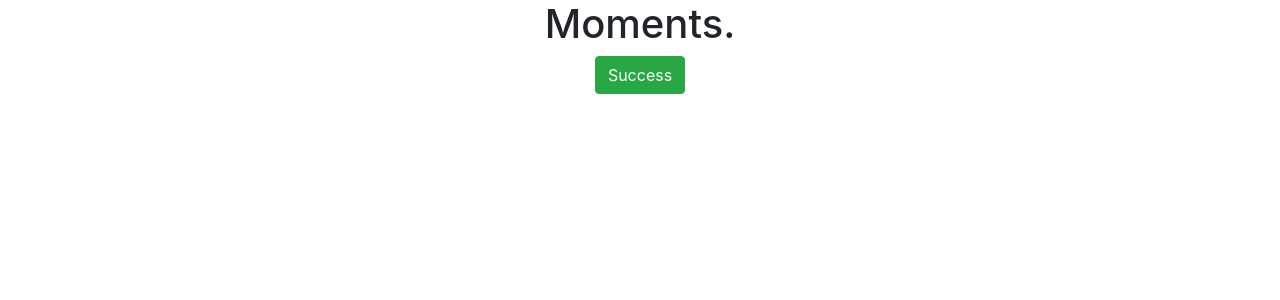
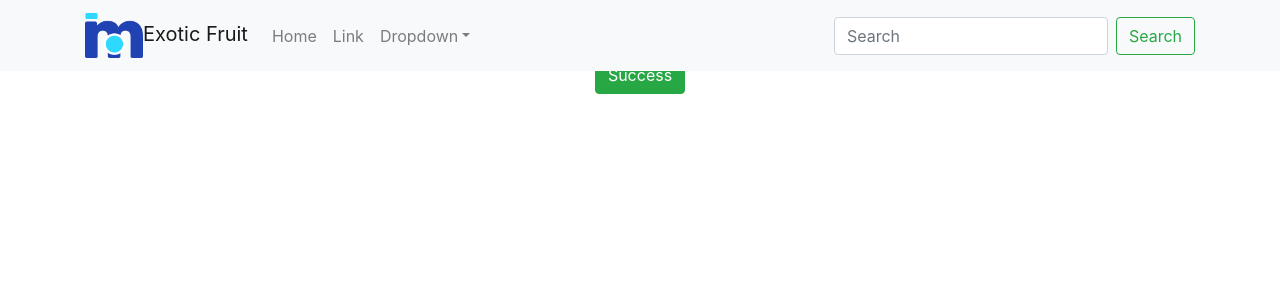
Before and after one commit to ajorgensen89/moments, a React (Create React App) app: page / in a window 1280 px wide. Shown: the top 300 px of the page. Built offline with nearby package versions, Linux system fonts and the light colour scheme.

Commit message:
nav bar and favicon

```diff
--- a/public/index.html
+++ b/public/index.html
@@ -3,7 +3,7 @@
 
 <head>
   <meta charset="utf-8" />
-  <link rel="icon" href="%PUBLIC_URL%/favicon.ico" />
+  <link rel="icon" href="%PUBLIC_URL%/favicon-16x16.png" />
   <meta name="viewport" content="width=device-width, initial-scale=1" />
   <meta name="theme-color" content="#000000" />
   <meta name="description" content="Web site created using create-react-app" />
--- a/src/App.js
+++ b/src/App.js
@@ -1,9 +1,11 @@
 import './App.css';
 import Button from 'react-bootstrap/Button';
+import NavBar from './components/NavBar';
 
 function App() {
   return (
     <div className="App">
+      <NavBar />
       <h1>Moments.</h1>{' '}
       <Button variant="success">Success</Button>{' '}
     </div>
--- /dev/null
+++ b/src/components/NavBar.js
@@ -0,0 +1,33 @@
+import React from "react";
+import { Navbar, Container, Nav, NavDropdown, Form, FormControl } from "react-bootstrap";
+import Button from 'react-bootstrap/Button';
+import logo from '../assets/logo.png'
+
+
+const NavBar = () => {
+    return <Navbar bg="light" expand="md" fixed="top">
+        <Container>
+            <Navbar.Brand href="#home"><img src={logo} alt="logo" height="45" />Exotic Fruit</Navbar.Brand>
+            <Navbar.Toggle aria-controls="basic-navbar-nav" />
+            <Navbar.Collapse id="basic-navbar-nav">
+                <Nav className="mr-auto">
+                    <Nav.Link href="#home">Home</Nav.Link>
+                    <Nav.Link href="#link">Link</Nav.Link>
+                    <NavDropdown title="Dropdown" id="basic-nav-dropdown">
+                        <NavDropdown.Item href="#action/3.1">Action</NavDropdown.Item>
+                        <NavDropdown.Item href="#action/3.2">Another action</NavDropdown.Item>
+                        <NavDropdown.Item href="#action/3.3">Something</NavDropdown.Item>
+                        <NavDropdown.Divider />
+                        <NavDropdown.Item href="#action/3.4">Separated link</NavDropdown.Item>
+                    </NavDropdown>
+                </Nav>
+                <Form inline>
+                    <FormControl type="text" placeholder="Search" className="mr-sm-2" />
+                    <Button variant="outline-success">Search</Button>
+                </Form>
+            </Navbar.Collapse>
+        </Container>
+    </Navbar>
+}
+
+export default NavBar;
```
Also changed, not shown: public/favicon-16x16.png (added), src/assets/logo.png (added).
